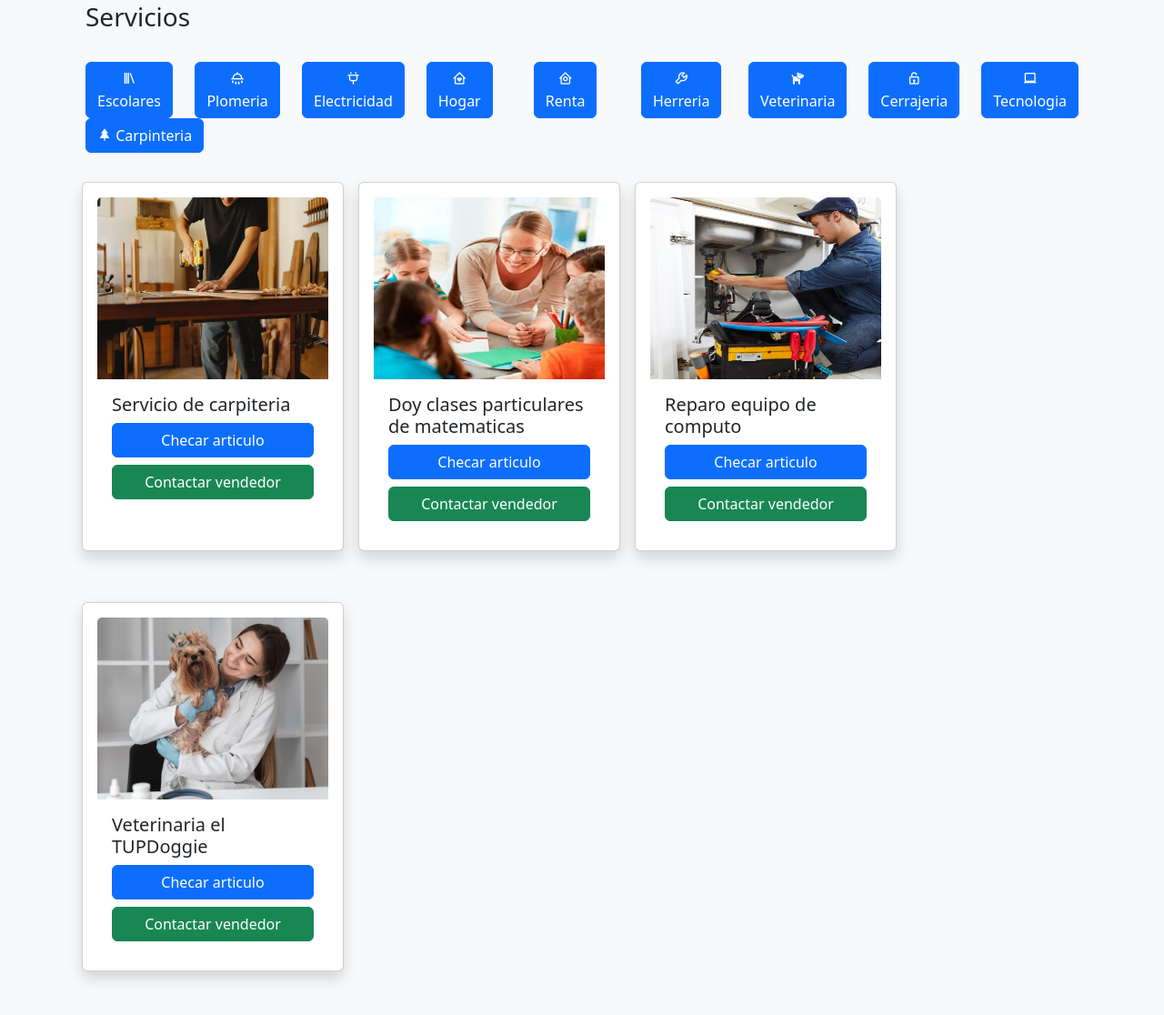
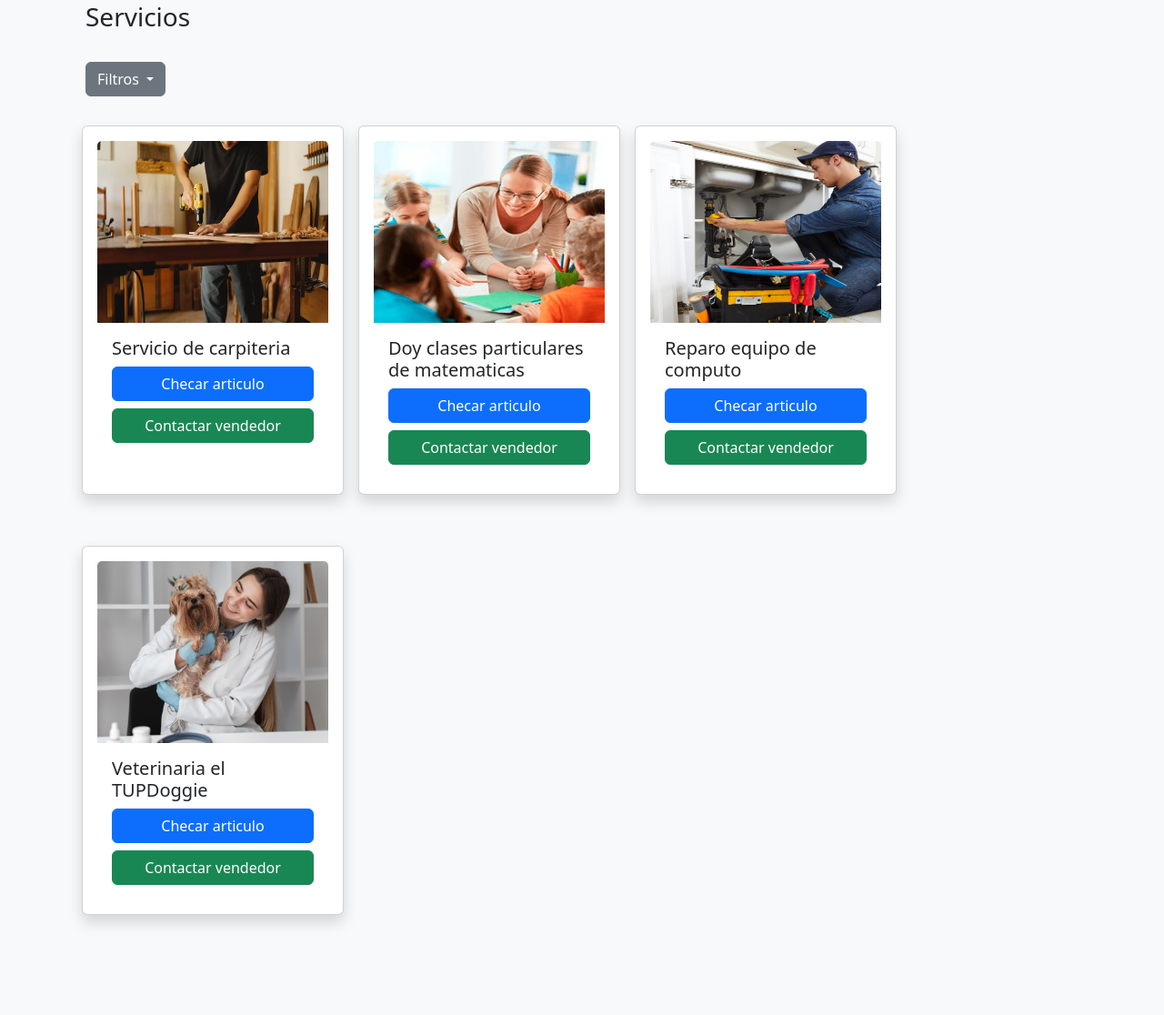
Before and after one commit to ForgottenTrainer/pym, a PHP site: page /servicioCate.php in a window 1280 px wide. Shown: the part 109-1225 px from the top of the page at 91% size. After the commit the page ends 1126 px from the top, so only its background shows below. Run offline with PHP 8.4, Linux system fonts and the light colour scheme; a user stored in the database is signed in; data comes from the database, SQL or seed files in the repository; data that the repository does not hold is empty.

Commit message:
filtrosActual

```diff
--- a/servicioCate.php
+++ b/servicioCate.php
@@ -8,22 +8,33 @@ $proyecto = $ObjConexion->consultar("SELECT * FROM `servicio`");
 
 
 ?>
+<style>
+    a {
+        text-decoration: none;
+        color: #000;
+    }
+</style>
 
 <div class="container">
     <h3 class="title">Servicios</h3>
-    <br>
-    <div class="row">
-     <!-- Envia de manera personalizada las categorias que eliga el usuario -->
-        <div class="col"> <a href="artiserv.php?categoria=<?php echo "Escolares"; ?>" class="btn btn-primary"><i class='bx bx-library' ></i> Escolares </a></div>
-        <div class="col"> <a href="artiserv.php?categoria=<?php echo "Plomeria"; ?>" class="btn btn-primary"><i class='bx bx-shower'></i>    Plomeria </a></div>
-        <div class="col"> <a href="artiserv.php?categoria=<?php echo "Electricidad"; ?>" class="btn btn-primary"><i class='bx bx-plug'></i>  Electricidad </a></div>
-        <div class="col"> <a href="artiserv.php?categoria=<?php echo "Hogar"; ?>" class="btn btn-primary"><i class='bx bx-home-heart' ></i> <br/> Hogar </a></div>
-        <div class="col"> <a href="artiserv.php?categoria=<?php echo "Renta"; ?>" class="btn btn-primary"><i class='bx bx-home-circle' ></i> <br/> Renta </a></div>
-        <div class="col"> <a href="artiserv.php?categoria=<?php echo "Herreria"; ?>" class="btn btn-primary"><i class='bx bx-wrench'></i> <br/> Herreria </a></div>
-        <div class="col"> <a href="artiserv.php?categoria=<?php echo "Veterinaria"; ?>" class="btn btn-primary"><i class='bx bxs-dog' ></i> Veterinaria </a> </div>
-        <div class="col"> <a href="artiserv.php?categoria=<?php echo "Cerrajeria"; ?>" class="btn btn-primary"><i class='bx bx-lock-open' ></i> Cerrajeria </a> </div>
-        <div class="col"> <a href="artiserv.php?categoria=<?php echo "Tecnologia"; ?>" class="btn btn-primary"><i class='bx bx-laptop' ></i> Tecnologia </a> </div>
-        <div class="col"> <a href="artiserv.php?categoria=<?php echo "Carpinteria"; ?>" class="btn btn-primary"><i class='bx bxs-tree-alt'></i> Carpinteria </a> </div>
+    <br>     <!-- Envia de manera personalizada las categorias que eliga el usuario -->
+
+    <div class="dropdown">
+      <button class="btn btn-secondary dropdown-toggle" type="button" data-bs-toggle="dropdown" aria-expanded="false">
+        Filtros
+      </button>
+      <ul class="dropdown-menu">
+        <li><div class="col"> <a href="artiserv.php?categoria=<?php echo "Escolares"; ?>">Escolares </a></div></li>
+        <li><div class="col"> <a href="artiserv.php?categoria=<?php echo "Plomeria"; ?>"> Plomeria </a></div></li>
+        <li><div class="col"> <a href="artiserv.php?categoria=<?php echo "Electricidad"; ?>"> Electricidad </a></div></li>
+        <li><div class="col"> <a href="artiserv.php?categoria=<?php echo "Hogar"; ?>"> Hogar </a></div></li>
+        <li><div class="col"> <a href="artiserv.php?categoria=<?php echo "Renta"; ?>"> Renta </a></div></li>
+        <li><div class="col"> <a href="artiserv.php?categoria=<?php echo "Herreria"; ?>" > Herreria </a></div></li>
+        <li><div class="col"> <a href="artiserv.php?categoria=<?php echo "Veterinaria"; ?>">Veterinaria </a> </div></li>
+        <li><div class="col"> <a href="artiserv.php?categoria=<?php echo "Cerrajeria"; ?>" > Cerrajeria </a> </div></li>
+        <li><div class="col"> <a href="artiserv.php?categoria=<?php echo "Tecnologia"; ?>" > Tecnologia </a> </div></li>
+        <li><div class="col"> <a href="artiserv.php?categoria=<?php echo "Carpinteria"; ?>"> Carpinteria </a> </div></li>
+      </ul>
     </div>
     <br/>
     <br>
```
Also changed, not shown: productosCate.php (+24 -12 lines).
